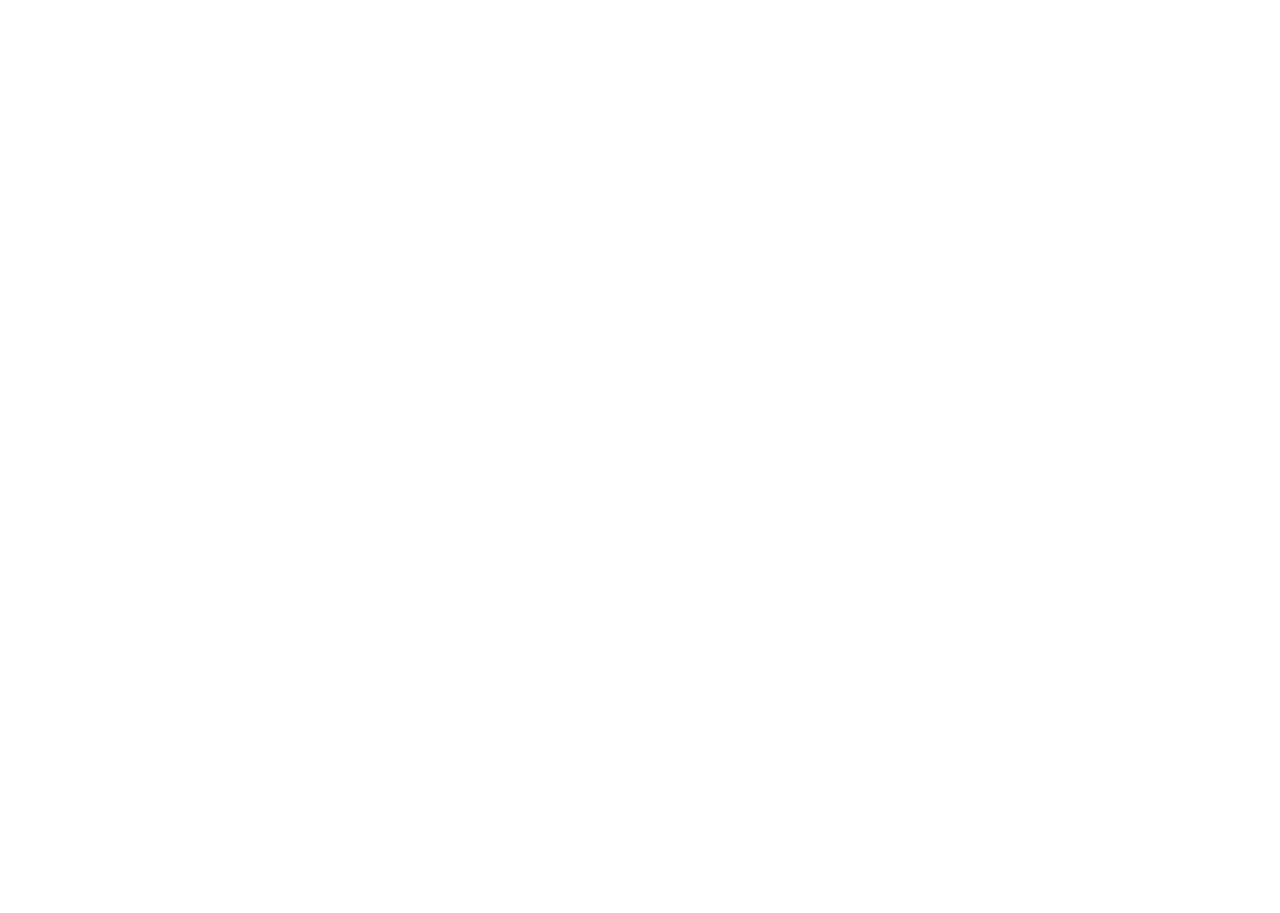
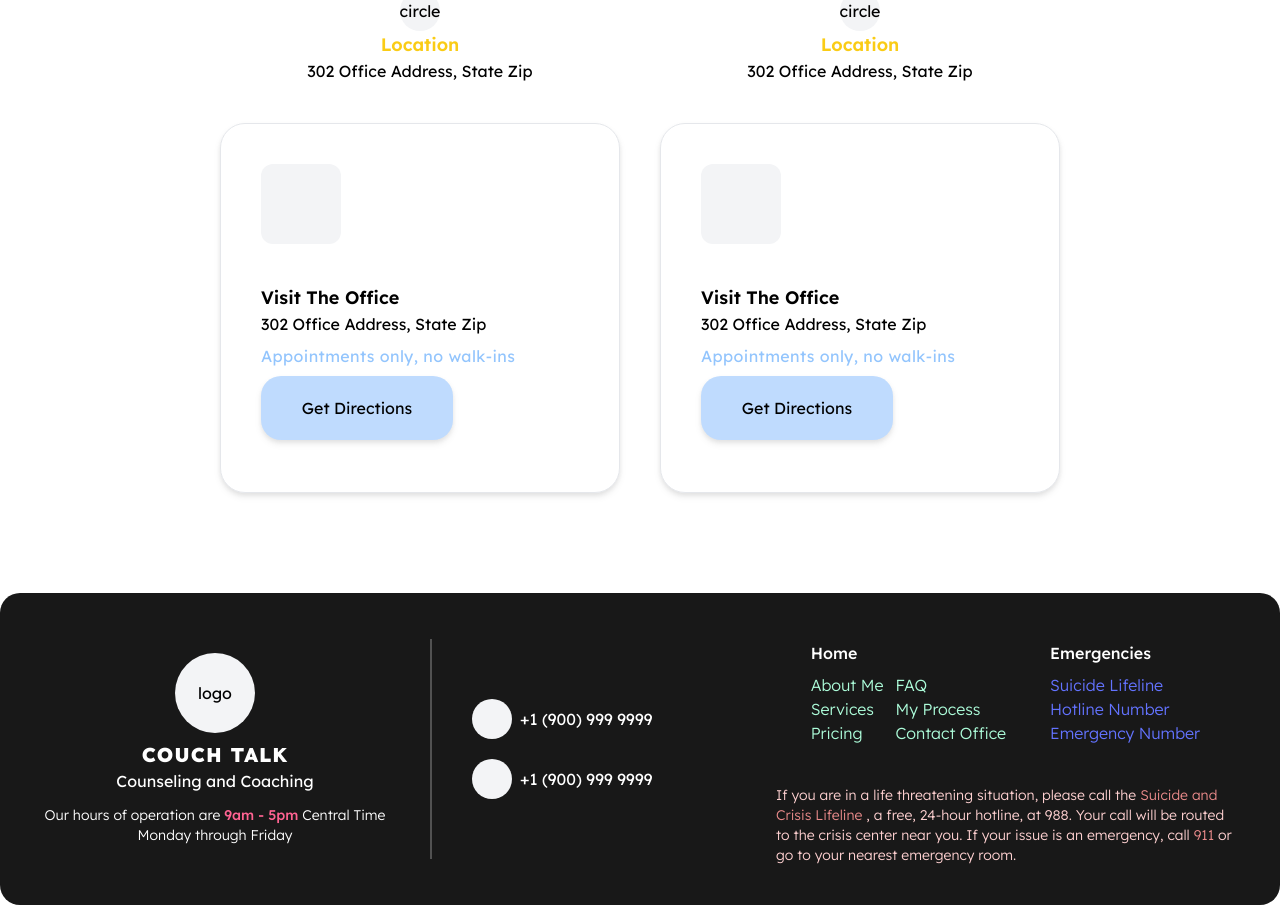
Before and after one commit to PWalis/alicia-counseling, a Next.js app: page / in a window 1280 px wide. Shown: the part 6780-7693 px from the top of the page. Before the commit the page ends 6671 px from the top, so only its background shows below. Built offline with nearby package versions, Linux system fonts and the light colour scheme.

Commit message:
Contact Page and Footer created

```diff
--- a/app/page.tsx
+++ b/app/page.tsx
@@ -7,6 +7,8 @@ import { Services } from "@/ui/services/Services";
 import { Pricing } from "@/ui/pricing/Pricing";
 import { FAQ } from "@/ui/faq/FAQ";
 import { Process } from "@/ui/process/Process";
+import { Contact } from "@/ui/contact/Contact";
+import { Footer } from "@/ui/footer/Footer";
 
 export default function Home() {
   return (
@@ -19,6 +21,8 @@ export default function Home() {
       <Process />
       <Pricing />
       <FAQ />
+      <Contact />
+      <Footer />
     </main>
   );
 }
--- /dev/null
+++ b/ui/contact/Contact.tsx
@@ -0,0 +1,41 @@
+export function Contact() {
+  return (
+    <section className="flex w-full gap-5 items-center justify-center flex-col p-3 mb-20">
+      <div className="w-full max-w-7xl">
+        <h2 className="text-center sm:text-left text-5xl font-light tracking-wider mb-5">
+          <span className="text-yellow-400 font-bold">Contact </span>The Office
+        </h2>
+      </div>
+      <div className="flex flex-col sm:flex-row px-3 items-center gap-10 w-full justify-center">
+        <div className="flex flex-col w-full max-w-[400px] place-content-center justify-center items-center">
+          <div className="flex flex-col items-center text-center mb-10">
+            <div className="flex justify-center items-center text-center h-10 w-10 rounded-full bg-gray-100"> circle </div>
+            <h3 className=" font-semibold text-yellow-400 text-lg"> Location </h3>
+            <p className="">302 Office Address, State Zip</p>
+          </div>
+          <div className="w-full h-[370px] border rounded-[25px] p-10 bg-white drop-shadow-md">
+            <div className="h-20 w-20 rounded-xl bg-gray-100 mb-10"></div>
+            <p className="font-semibold text-lg">Visit The Office</p>
+            <p> 302 Office Address, State Zip</p>
+            <p className="text-blue-300 mt-2 mb-2 tracking-wide"> Appointments only, no walk-ins </p>
+            <button className="h-16 w-48 px-10 bg-blue-200 rounded-[20px] drop-shadow-md"> Get Directions </button>
+          </div>
+        </div>
+        <div className="flex flex-col w-full max-w-[400px] place-content-center justify-center items-center">
+          <div className="flex flex-col items-center text-center mb-10">
+            <div className="flex justify-center items-center text-center h-10 w-10 rounded-full bg-gray-100"> circle </div>
+            <h3 className=" font-semibold text-yellow-400 text-lg"> Location </h3>
+            <p className="">302 Office Address, State Zip</p>
+          </div>
+          <div className="w-full h-[370px] border rounded-[25px] p-10 bg-white drop-shadow-md">
+            <div className="h-20 w-20 rounded-xl bg-gray-100 mb-10"></div>
+            <p className="font-semibold text-lg">Visit The Office</p>
+            <p> 302 Office Address, State Zip</p>
+            <p className="text-blue-300 mt-2 mb-2 tracking-wide"> Appointments only, no walk-ins </p>
+            <button className="h-16 w-48 px-10 bg-blue-200 rounded-[20px] drop-shadow-md"> Get Directions </button>
+          </div>
+      </div>
+      </div>
+    </section>
+  );
+}
--- /dev/null
+++ b/ui/footer/Footer.tsx
@@ -0,0 +1,113 @@
+export function Footer() {
+  return (
+    <section className="w-full max-w-[1600px] bg-[#181818] text-white m-2 p-10 rounded-[20px]">
+      <div className="flex flex-col md:flex-row gap-10 w-full">
+        <div className="flex flex-col md:flex-row gap-10 w-full">
+          <div className="flex flex-col item-center justify-center w-fit place-items-center">
+            <div className="h-20 w-20 bg-gray-100 rounded-full items-center flex justify-center text-black mb-2">
+              logo
+            </div>
+            <div className="flex flex-col justify-center items-center">
+              <p className="text-bold text-xl font-extrabold tracking-wider uppercase">
+                Couch Talk
+              </p>
+              <p> Counseling and Coaching </p>
+            </div>
+            <div>
+              <p className="font-light text-sm max-w-[350px] text-center mt-3">
+                Our hours of operation are{" "}
+                <span className="text-[#FF6392] font-medium">9am - 5pm</span>{" "}
+                Central Time Monday through Friday
+              </p>
+            </div>
+          </div>
+          <div className="flex flex-col justify-center items-center">
+            <svg
+            className="hidden md:block"
+              width="2"
+              height="220"
+              viewBox="0 0 2 220"
+              xmlns="http://www.w3.org/2000/svg"
+            >
+              <line
+                x1="1"
+                y1="0"
+                x2="1"
+                y2="220"
+                stroke="white"
+                stroke-width=".50"
+              />
+            </svg>
+          </div>
+          <div className="flex flex-col justify-center items-center gap-5">
+            <div className="flex items-center gap-2">
+              <div className="w-10 h-10 bg-gray-100 rounded-full"> </div>
+              <p> +1 (900) 999 9999</p>
+            </div>
+            <div className="flex items-center gap-2">
+              <div className="w-10 h-10 bg-gray-100 rounded-full"> </div>
+              <p> +1 (900) 999 9999</p>
+            </div>
+          </div>
+        </div>
+        <div className="flex flex-col justify-center items-center gap-10">
+          <div className="flex gap-3 justify-end w-full mr-20 font-light">
+            <div className="text-[#ACFCD9]">
+              <ul>
+                <li className="text-white font-medium pb-2 pt-2">
+                  <a href="">Home</a>
+                </li>
+                <li>
+                  <a href="">About Me</a>
+                </li>
+                <li>
+                  <a href="">Services</a>
+                </li>
+                <li>
+                  <a href="">Pricing</a>
+                </li>
+              </ul>
+            </div>
+            <div className="pt-10 text-[#ACFCD9]">
+              <ul>
+                <li>
+                  <a href="">FAQ</a>
+                </li>
+                <li>
+                  <a href="">My Process</a>
+                </li>
+                <li>
+                  <a href="">Contact Office</a>
+                </li>
+              </ul>
+            </div>
+            <div>
+              <ul className="text-[#6373FF] ml-8">
+                <li className="text-white font-medium pb-2 pt-2">
+                  <a href="">Emergencies</a>
+                </li>
+                <li>
+                  <a href="">Suicide Lifeline</a>
+                </li>
+                <li>
+                  <a href="">Hotline Number</a>
+                </li>
+                <li>
+                  <a href="">Emergency Number</a>
+                </li>
+              </ul>
+            </div>
+          </div>
+          <p className="max-w-[800px] text-sm font-light text-[#FFD1D1]">
+            If you are in a life threatening situation, please call the{" "}
+            <span className="text-[#EA8B8B]">Suicide and Crisis Lifeline</span>{" "}
+            , a free, 24-hour hotline, at 988. Your call will be routed to the
+            crisis center near you. If your issue is an emergency, call{" "}
+            <span className="text-[#EA8B8B]">911</span> or go to your nearest
+            emergency room.
+          </p>
+        </div>
+      </div>
+    </section>
+  );
+}
```
